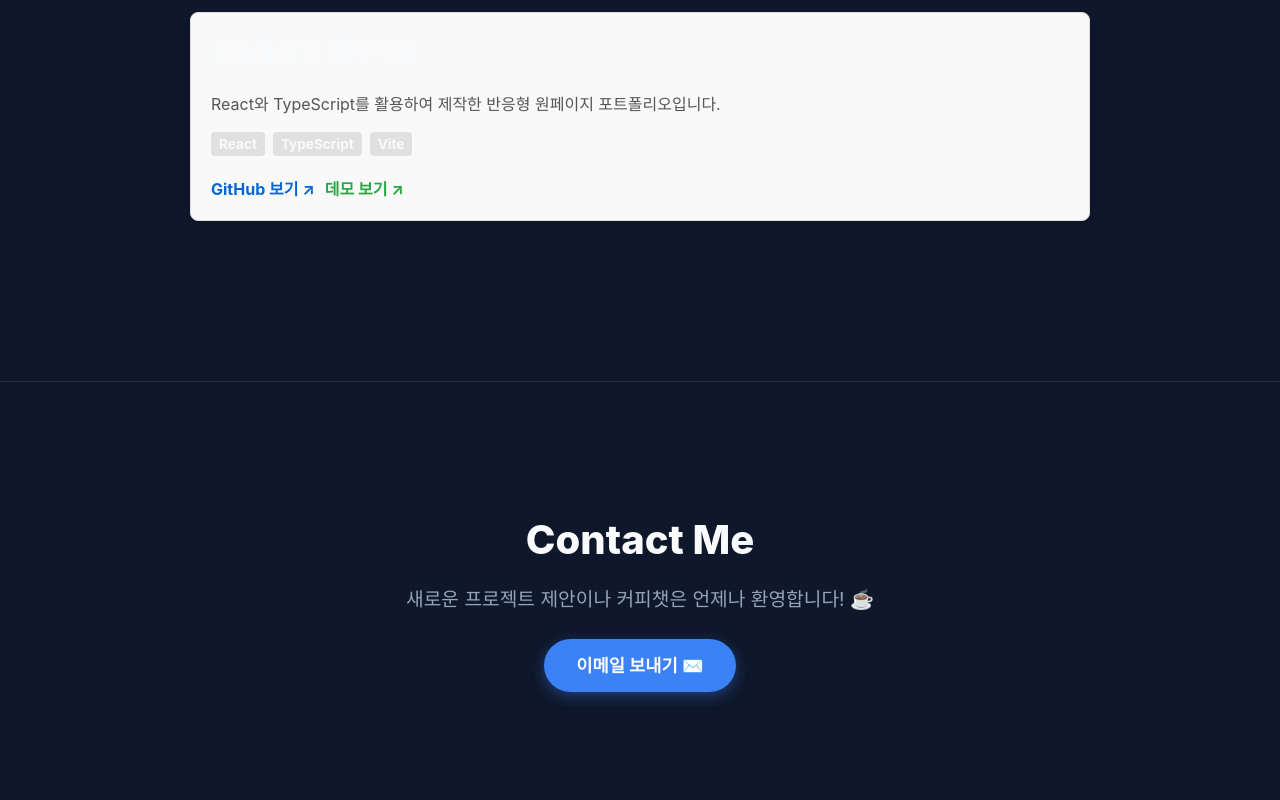
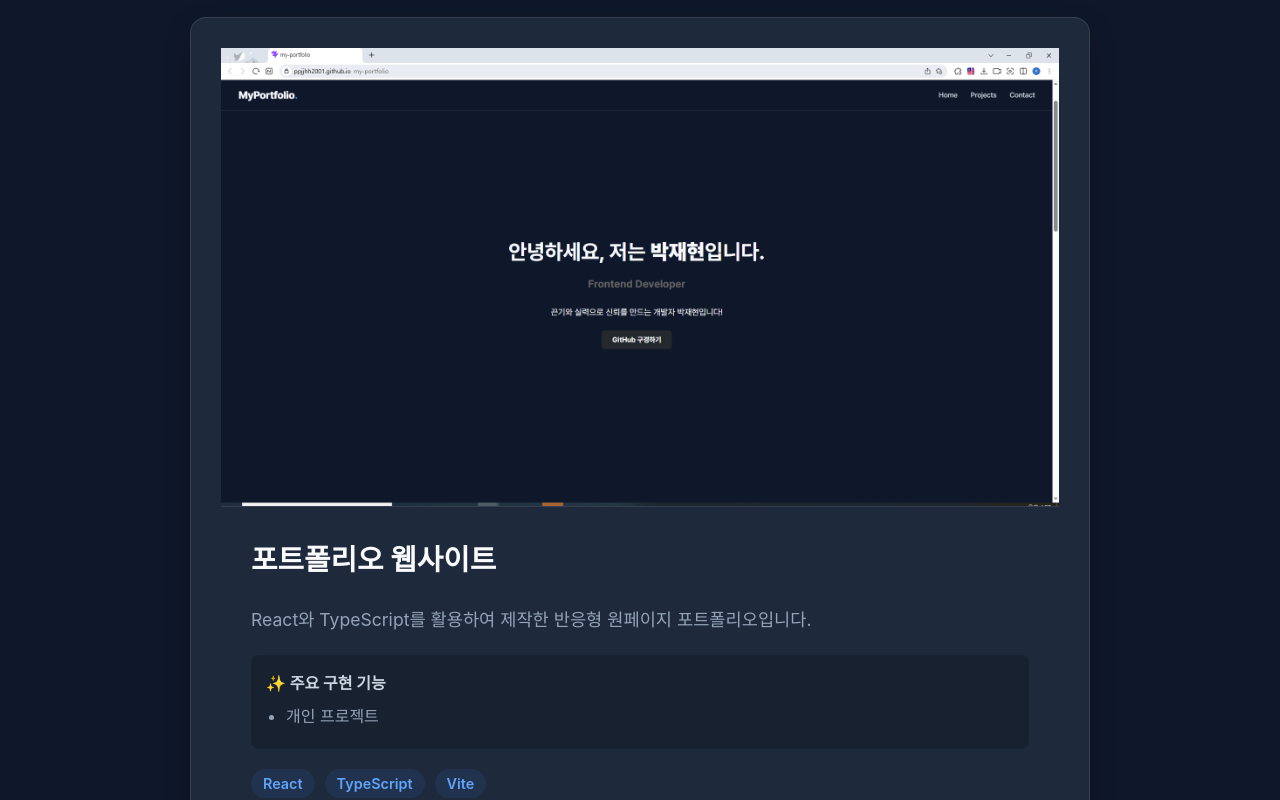
Before and after one commit to ppjjhh2001/my-portfolio, a React (Vite) app: page / in a window 1280 px wide. Shown: the part 1140-1940 px from the top of the page. Before the commit the page ends 1917 px from the top, so only its background shows below. Built offline with nearby package versions, Linux system fonts and the light colour scheme; a web font is replaced by a local one.

Commit message:
오류슈ㅜ정

```diff
--- a/src/components/ProjectCard.tsx
+++ b/src/components/ProjectCard.tsx
@@ -1,50 +1,75 @@
 // src/components/ProjectCard.tsx
-
 export interface ProjectProps {
   title: string;
   description: string;
   techStack: string[];
-  githubLink: string;
+  githubLink?: string;
   demoLink?: string;
+  features?: string[];
+  imageUrl?: string;
 }
 
-export default function ProjectCard({ title, description, techStack, githubLink, demoLink }: ProjectProps) {
+export default function ProjectCard({ title, description, techStack, githubLink, demoLink, features, imageUrl }: ProjectProps) {
   return (
     <div style={{
-      border: '1px solid #ddd',
-      borderRadius: '8px',
-      padding: '20px',
-      margin: '10px 0',
-      backgroundColor: '#f9f9f9',
-      boxShadow: '0 4px 6px rgba(0,0,0,0.1)'
+      border: '1px solid rgba(255, 255, 255, 0.1)',
+      borderRadius: '16px',
+      padding: '30px',
+      margin: '15px 0',
+      backgroundColor: '#1e293b',
+      boxShadow: '0 10px 30px -10px rgba(0,0,0,0.5)',
+      overflow: 'hidden',
     }}>
-      <h3 style={{ marginTop: 0, fontSize: '1.5rem' }}>{title}</h3>
-      <p style={{ color: '#555', lineHeight: '1.5' }}>{description}</p>
+      {imageUrl && (
+        <img
+          src={imageUrl}
+          alt={`${title} 스크린샷`}
+          style={{ width: '100%', height: 'auto', display: 'block', borderBottom: '1px solid rgba(255,255,255,0.1)' }}
+        />
+      )}
+      <div style={{ padding: '30px' }}>
+      <h3 style={{ marginTop: 0, fontSize: '1.8rem', color: '#f8fafc' }}>{title}</h3>
+      <p style={{ color: '#94a3b8', lineHeight: '1.6', fontSize: '1.1rem' }}>{description}</p>
 
-      <div style={{ display: 'flex', gap: '8px', flexWrap: 'wrap', marginBottom: '20px' }}>
+      {features && features.length > 0 && (
+        <div style={{ margin: '20px 0', padding: '15px', backgroundColor: 'rgba(0,0,0,0.2)', borderRadius: '8px' }}>
+          <h4 style={{ margin: '0 0 10px 0', color: '#cbd5e1', fontSize: '1rem' }}>✨ 주요 구현 기능</h4>
+          <ul style={{ margin: 0, paddingLeft: '20px', color: '#94a3b8', lineHeight: '1.6' }}>
+            {features.map((feature, index) => (
+              <li key={index} style={{ marginBottom: '5px' }}>{feature}</li>
+            ))}
+          </ul>
+        </div>
+      )}
+
+      <div style={{ display: 'flex', gap: '10px', flexWrap: 'wrap', margin: '20px 0' }}>
         {techStack.map((tech, index) => (
           <span key={index} style={{
-            padding: '4px 8px',
-            backgroundColor: '#e0e0e0',
-            borderRadius: '4px',
-            fontSize: '0.85rem',
-            fontWeight: 'bold'
+            padding: '6px 12px',
+            backgroundColor: 'rgba(59, 130, 246, 0.1)',
+            color: '#60a5fa',
+            borderRadius: '20px',
+            fontSize: '0.9rem',
+            fontWeight: '600'
           }}>
             {tech}
           </span>
         ))}
       </div>
 
-      <div style={{ display: 'flex', gap: '10px' }}>
-        <a href={githubLink} target="_blank" rel="noreferrer" style={{ color: '#0366d6', textDecoration: 'none', fontWeight: 'bold' }}>
-          GitHub 보기 ↗
-        </a>
+      <div style={{ display: 'flex', gap: '15px', marginTop: '30px' }}>
+        {githubLink && (
+          <a href={githubLink} target="_blank" rel="noreferrer" style={{ color: '#f8fafc', textDecoration: 'none', fontWeight: 'bold', borderBottom: '1px solid #f8fafc', paddingBottom: '2px' }}>
+            GitHub ↗
+          </a>
+        )}
         {demoLink && (
-          <a href={demoLink} target="_blank" rel="noreferrer" style={{ color: '#28a745', textDecoration: 'none', fontWeight: 'bold' }}>
-            데모 보기 ↗
+          <a href={demoLink} target="_blank" rel="noreferrer" style={{ color: '#3b82f6', textDecoration: 'none', fontWeight: 'bold', borderBottom: '1px solid #3b82f6', paddingBottom: '2px' }}>
+            Live Demo ↗
           </a>
         )}
       </div>
     </div>
+    </div>
   );
 }
--- a/src/data/portfolioData.ts
+++ b/src/data/portfolioData.ts
@@ -1,4 +1,6 @@
 // src/data/portfolioData.ts
+import pro1 from '../assets/pro1.png';
+import pro2 from '../assets/pro2.png';
 
 export const personalInfo = {
   name: "박재현",
@@ -13,9 +15,36 @@ export const projects = [
     id: 1,
     title: "포트폴리오 웹사이트",
     description: "React와 TypeScript를 활용하여 제작한 반응형 원페이지 포트폴리오입니다.",
+    imageUrl: pro1,
     techStack: ["React", "TypeScript", "Vite"],
-    githubLink: "https://github.com/...",
-    demoLink: "https://...",
+    features: [
+      "개인 프로젝트"
+    ],
+    githubLink: "https://github.com/ppjjhh2001/my-portfolio",
+    demoLink: "https://ppjjhh2001.github.io/my-portfolio/",
   },
-  // 나중에 여기에 프로젝트를 계속 추가하면 됩니다!
+  {
+    id: 2,
+    title: "RE:Town",
+    description: "React로 구현한 지역 기반 구인구직 및 여행 플랫폼입니다.",
+    imageUrl: pro2,
+    techStack: ["React", "React Router", "Context API"],
+    features: [
+      "frontend 개발","api 연동"
+    ],
+    githubLink: "https://github.com/ppjjhh2001/capstone_10",
+    //demoLink: "https://capstone_10.github.io/",
+  },
+  {
+    id: 3,
+    title: "사장님 출입금지",
+    description: "아르바이트 노동자를 위한 급여 계산 및 정보 제공 앱",
+    //imageUrl: pro3, // Assuming you have an image for this project
+    techStack: ["Java", "Firebase", "Android Studio"],
+    features: [
+      "Android 앱 개발"
+    ],
+    //githubLink: "https://github.com/ppjjhh2001/my-portfolio",
+    //demoLink: "https://ppjjhh2001.github.io/my-portfolio/",
+  },
 ];
--- a/src/sections/Projects.tsx
+++ b/src/sections/Projects.tsx
@@ -18,6 +18,8 @@ export default function Projects() {
             techStack={project.techStack}
             githubLink={project.githubLink}
             demoLink={project.demoLink}
+            features={project.features}
+            imageUrl={project.imageUrl}
           />
         ))}
       </div>
```
Also changed, not shown: src/assets/pro1.png (added), src/assets/pro2.png (added).
